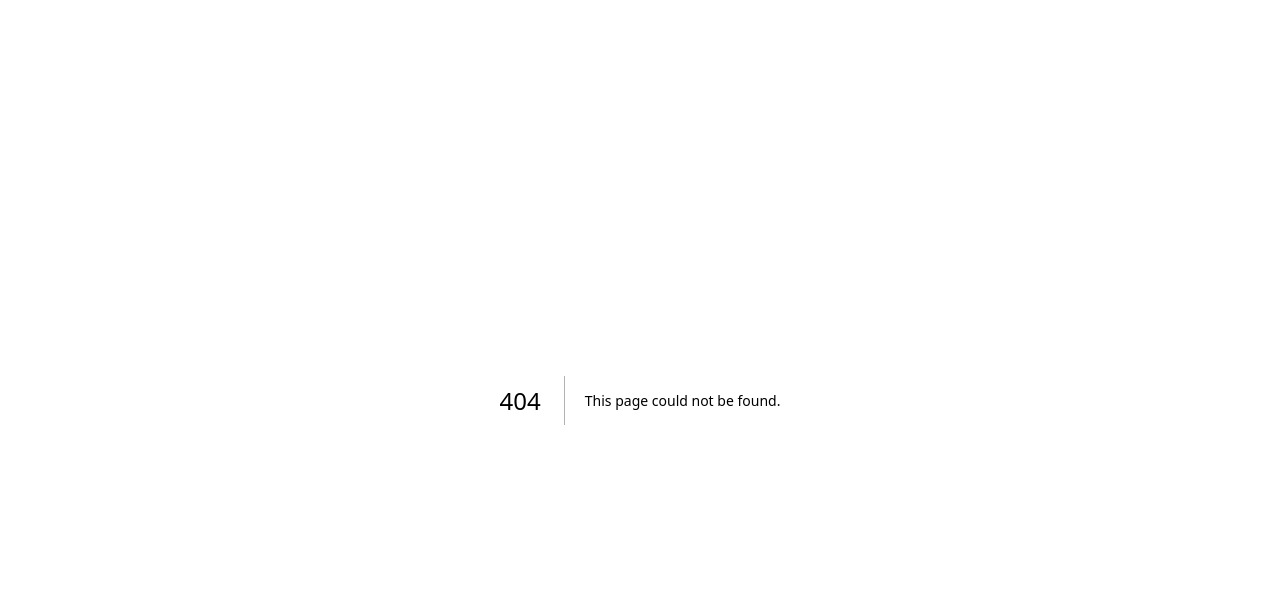
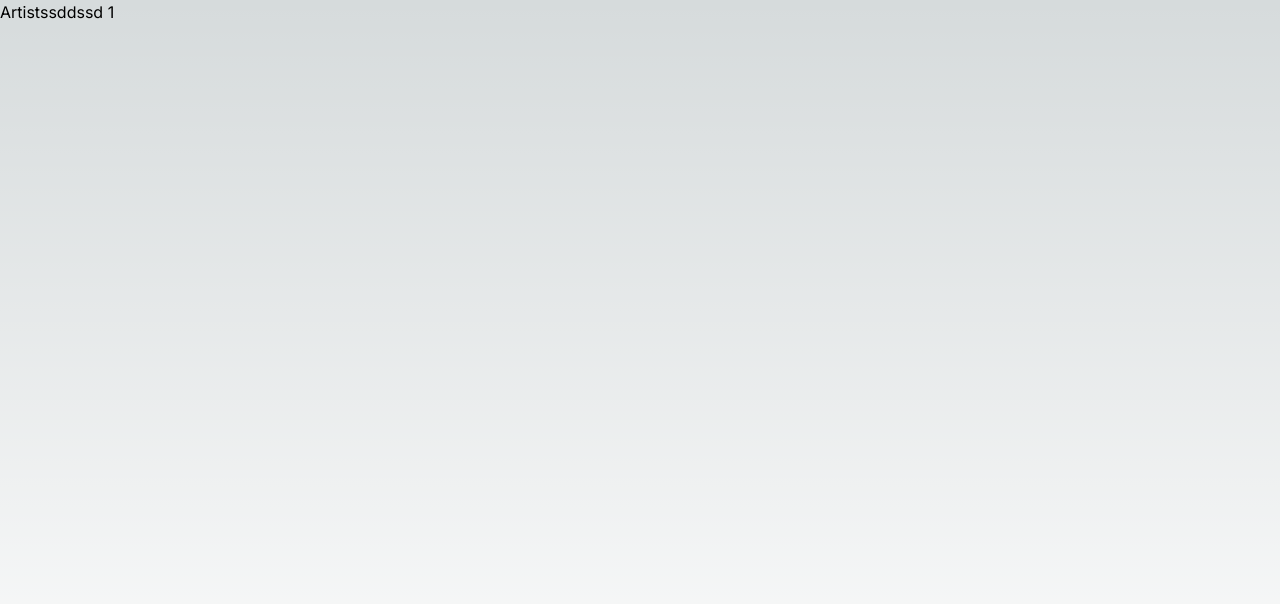
Before and after one commit to mplarkin95/ckr-web, a Next.js app: page /artists/1 in a window 1280 px wide. Before the commit this address had no page. Shown: the top 604 px of the page. Built offline with nearby package versions, Linux system fonts and the light colour scheme.

Commit message:
skeleton setup

```diff
--- /dev/null
+++ b/src/app/artists/[artistId]/page.tsx
@@ -0,0 +1,4 @@
+export default function Page({ params }: { params: { artistId: string } }) {
+  const { artistId } = params;
+  return <h2>Artistssddssd {artistId}</h2>;
+}
--- a/src/app/layout.tsx
+++ b/src/app/layout.tsx
@@ -15,7 +15,9 @@ export default function RootLayout({
 }) {
   return (
     <html lang="en">
-      <body className={inter.className}>{children}</body>
+      <body className={inter.className}>
+        <div className={"flex h-screen"}>{children}</div>
+      </body>
     </html>
   );
 }
--- a/src/app/page.tsx
+++ b/src/app/page.tsx
@@ -1,6 +1,7 @@
 import { Artist } from "@/types/Artist";
+import Link from "next/link";
 
-const index: React.FC = () => {
+const Index = () => {
   const artists: Artist[] = [
     { id: 1, name: "John Doe" },
     { id: 2, name: "Jane Doe" },
@@ -9,12 +10,12 @@ const index: React.FC = () => {
     <div>
       <h1>Index</h1>
       {artists.map((artist) => (
-        <div key={artist.id}>
+        <Link key={artist.id} href={`/artists/${artist.id}`}>
           <h2>{artist.name}</h2>
-        </div>
+        </Link>
       ))}
     </div>
   );
 };
 
-export default index;
+export default Index;
```
